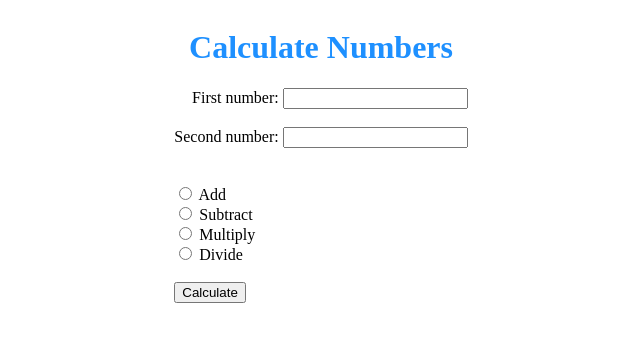
After one commit to samat-sultanov/hw_43, a Django app: page / in a window 1280 px wide. The commit adds this page. Shown: the top 342 px of the page, without its empty margins (319-959 px from the left). Run offline with Django 4.2, Linux system fonts and the light colour scheme.

Commit message:
added webapp to settings; added new path with url for calculate function; created class form_center in styles.css to center forms; created template for get request; created function calculate to render form_view.html

```diff
--- a/source/calculator/settings.py
+++ b/source/calculator/settings.py
@@ -37,6 +37,7 @@ INSTALLED_APPS = [
     'django.contrib.sessions',
     'django.contrib.messages',
     'django.contrib.staticfiles',
+    'webapp',
 ]
 
 MIDDLEWARE = [
--- a/source/calculator/urls.py
+++ b/source/calculator/urls.py
@@ -15,7 +15,9 @@ Including another URLconf
 """
 from django.contrib import admin
 from django.urls import path
+from webapp.views import calculate
 
 urlpatterns = [
     path('admin/', admin.site.urls),
+    path('', calculate),
 ]
--- a/source/webapp/static/css/style.css
+++ b/source/webapp/static/css/style.css
@@ -2,3 +2,8 @@ h1{
     color: dodgerblue;
     font-style: initial;
 }
+
+.form-center {
+    display: flex;
+    justify-content: center;
+}
--- /dev/null
+++ b/source/webapp/templates/form_view.html
@@ -0,0 +1,55 @@
+{% load static %}
+
+<!doctype html>
+<html lang="en">
+<head>
+    <meta charset="UTF-8">
+    <meta name="viewport"
+          content="width=device-width, user-scalable=no, initial-scale=1.0, maximum-scale=1.0, minimum-scale=1.0">
+    <meta http-equiv="X-UA-Compatible" content="ie=edge">
+    <title>Calculator Form</title>
+    <link rel="stylesheet" href="{% static "css/style.css" %}">
+</head>
+<body>
+    <div class="form-center">
+        <h1>Calculate Numbers</h1>
+    </div>
+    <div class="form-center">
+        <form action="/" method="post">
+            {% csrf_token %}
+            <div style="text-align: right">
+                <label>First number: </label>
+                <input type="text" name="num1">
+            </div>
+            <br/>
+            <div style="text-align: right">
+                <label>Second number: </label>
+                <input type="text" name="num2">
+            </div>
+            <br/><br/>
+            <div>
+                <div>
+                    <input type="radio" id="add_nums" value="+" name="action">
+                    <label for="add_nums">Add</label>
+                </div>
+                <div>
+                    <input type="radio" id="subtract_nums" value="-" name="action">
+                    <label for="subtract_nums">Subtract</label>
+                </div>
+                <div>
+                    <input type="radio" id="multiply_nums" value="*" name="action">
+                    <label for="multiply_nums">Multiply</label>
+                </div>
+                <div>
+                    <input type="radio" id="divide_nums" value="/" name="action">
+                    <label for="divide_nums">Divide</label>
+                </div>
+                <br/>
+                <div>
+                    <input type="submit" value="Calculate">
+                </div>
+            </div>
+        </form>
+    </div>
+</body>
+</html>
--- a/source/webapp/views.py
+++ b/source/webapp/views.py
@@ -1,3 +1,6 @@
 from django.shortcuts import render
 
-# Create your views here.
+
+def calculate(request):
+    if request.method == "GET":
+        return render(request, "form_view.html")
```
